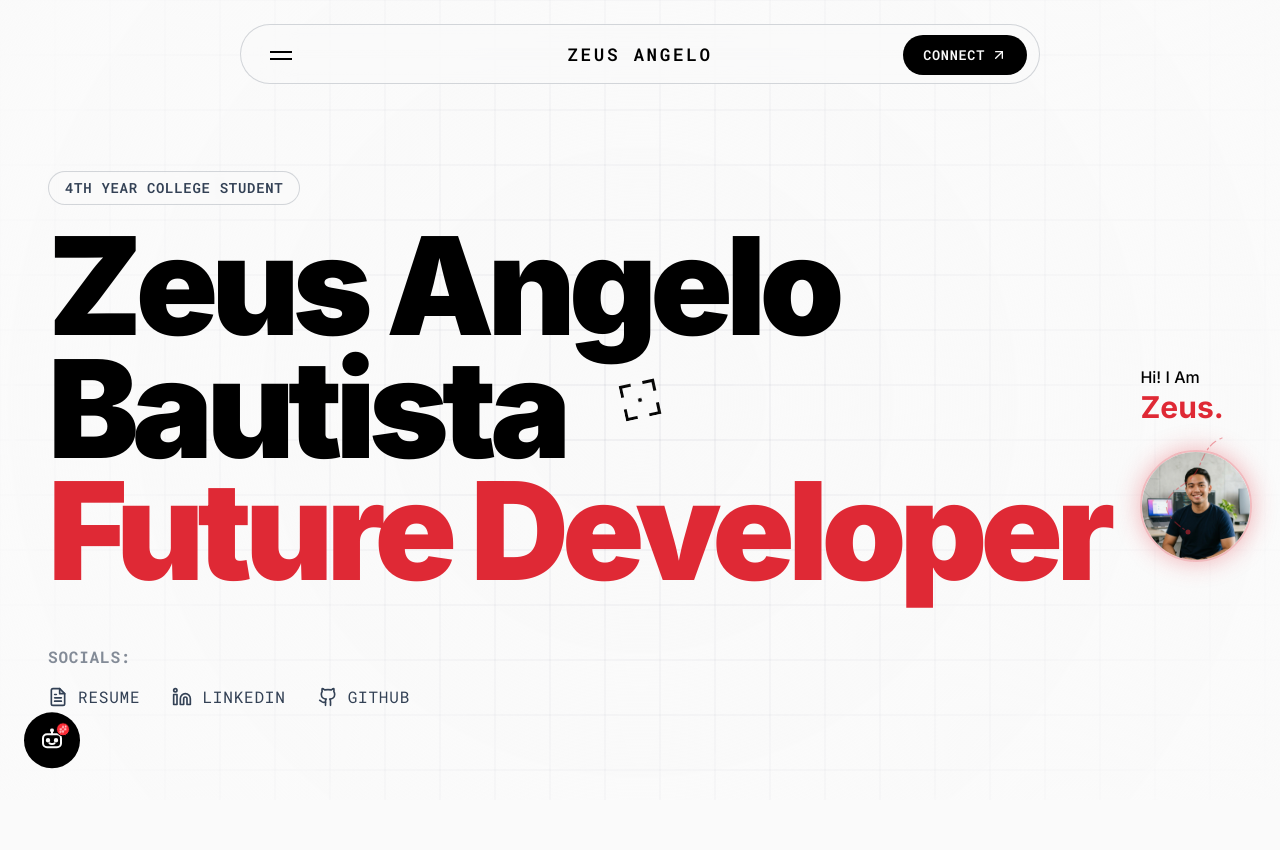
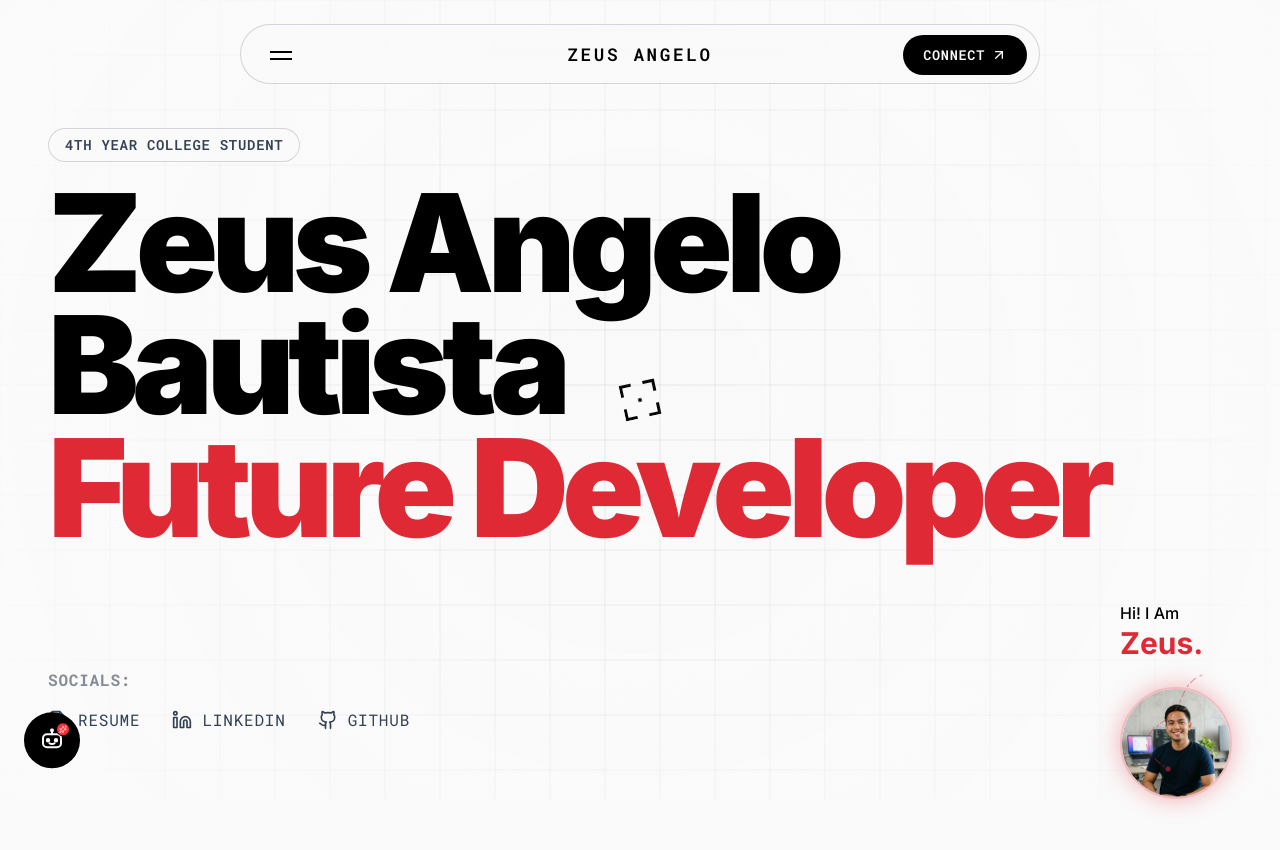
Before and after one commit to kidlatpogi/Portfolio, an Astro site: page / in a window 1280 px wide. Shown: the top 850 px of the page. Built offline with nearby package versions, Linux system fonts and the light colour scheme; Astro itself is replaced by a stand-in of ours.

Commit message:
fix(Hero): move desktop profile inline with socials (remove absolute positioning)

```diff
--- a/src/components/Hero.tsx
+++ b/src/components/Hero.tsx
@@ -52,37 +52,12 @@ export default function Hero() {
               Future Developer
             </h1>
 
-            {/* Profile — desktop, anchored beside headline block */}
-            <div className="hidden md:flex flex-col items-start absolute left-[calc(100%+1.25rem)] lg:left-[calc(100%+2rem)] top-[38%] z-20 w-max">
-              <p className="font-sans text-sm lg:text-base font-medium text-black">Hi! I Am</p>
-              <p className="font-sans text-2xl lg:text-3xl font-bold text-accent leading-tight">Zeus.</p>
-              <div className="relative mt-5 lg:mt-6">
-                <svg
-                  className="absolute -top-4 left-1 w-[5rem] h-[6rem] lg:w-[5.5rem] lg:h-[6.5rem] text-accent/40 pointer-events-none overflow-visible"
-                  viewBox="0 0 88 104"
-                  fill="none"
-                  aria-hidden="true"
-                >
-                  <path
-                    d="M78 4 C 54 14, 62 36, 40 50 C 22 62, 10 76, 44 98"
-                    stroke="currentColor"
-                    strokeWidth="1.25"
-                    strokeDasharray="2 5 7 3"
-                    strokeLinecap="round"
-                  />
-                  <circle cx="44" cy="98" r="2.5" fill="currentColor" className="text-accent/55" />
-                </svg>
-                <img
-                  src="/zeus_profile.png"
-                  alt="Zeus"
-                  className="w-24 h-24 lg:w-28 lg:h-28 rounded-full object-cover border-2 border-accent/30 shadow-[0_0_24px_rgba(223,41,53,0.35)]"
-                />
-              </div>
-            </div>
+            {/* Profile — desktop (moved below into socials row) */}
           </div>
 
           {/* Social / Resume Links */}
-          <div className="mt-8 flex flex-col gap-4">
+          <div className="mt-8 flex items-center justify-between w-full">
+            <div className="flex flex-col gap-4">
               <span className="font-mono text-sm md:text-base uppercase tracking-wider text-[#334155]/60 font-bold">
                 Socials:
               </span>
@@ -129,6 +104,35 @@ export default function Hero() {
                 </a>
               </div>
             </div>
+
+            {/* Desktop profile placed inline with socials */}
+            <div className="hidden md:flex flex-col items-start z-20 w-max ml-8" data-cursor-element-id="cursor-el-1">
+              <p className="font-sans text-sm lg:text-base font-medium text-black">Hi! I Am</p>
+              <p className="font-sans text-2xl lg:text-3xl font-bold text-accent leading-tight">Zeus.</p>
+              <div className="relative mt-5 lg:mt-6">
+                <svg
+                  className="absolute -top-4 left-1 w-[5rem] h-[6rem] lg:w-[5.5rem] lg:h-[6.5rem] text-accent/40 pointer-events-none overflow-visible"
+                  viewBox="0 0 88 104"
+                  fill="none"
+                  aria-hidden="true"
+                >
+                  <path
+                    d="M78 4 C 54 14, 62 36, 40 50 C 22 62, 10 76, 44 98"
+                    stroke="currentColor"
+                    strokeWidth="1.25"
+                    strokeDasharray="2 5 7 3"
+                    strokeLinecap="round"
+                  />
+                  <circle cx="44" cy="98" r="2.5" fill="currentColor" className="text-accent/55" />
+                </svg>
+                <img
+                  src="/zeus_profile.png"
+                  alt="Zeus"
+                  className="w-24 h-24 lg:w-28 lg:h-28 rounded-full object-cover border-2 border-accent/30 shadow-[0_0_24px_rgba(223,41,53,0.35)]"
+                />
+              </div>
+            </div>
+          </div>
         </div>
 
       </div>
```
Lines whose indentation alone changed are shown as unchanged.
